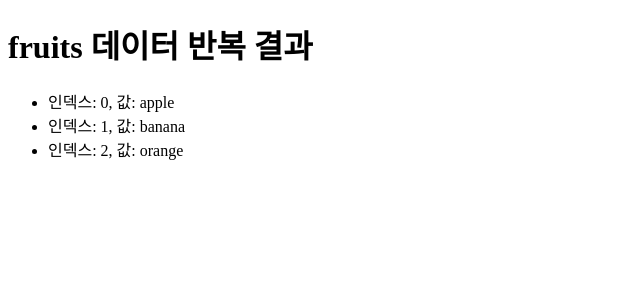
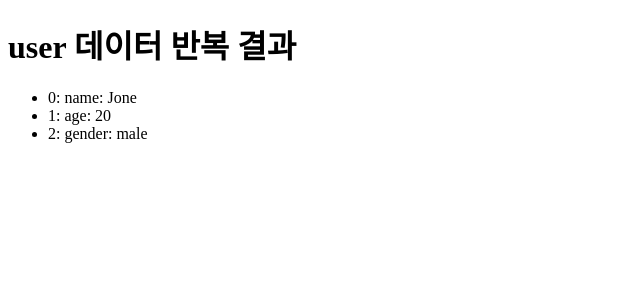
Before and after one commit to DAYEONLEE94/Vue.js, a Vue app in the folder 02/: page / in a window 1280 px wide. Shown: the top 300 px of the page, without its empty margins (0-640 px from the left). Built offline with nearby package versions, Linux system fonts and the light colour scheme.

Commit message:
v-for 예제

```diff
--- a/02/src/App.vue
+++ b/02/src/App.vue
@@ -2,16 +2,20 @@
 export default {
   data() {
     return {
-    fruits: ['apple', 'banana', 'orange'],
+    user: {
+      name : 'Jone',
+      age : 20,
+      gender: 'male',
+    }
     };
   },
 };
 </script>
 <template>
-  <h1>fruits 데이터 반복 결과</h1>
+  <h1>user 데이터 반복 결과</h1>
   <ul>
-    <li v-for="(value, index) in fruits" :key="index">
-       인덱스: {{ index }}, 값: {{ value }}
+    <li v-for="(value, key, index) in user" :key="index">
+        {{ index }}: {{ key }}: {{ value }}
     </li>
   </ul>
 </template>
```
